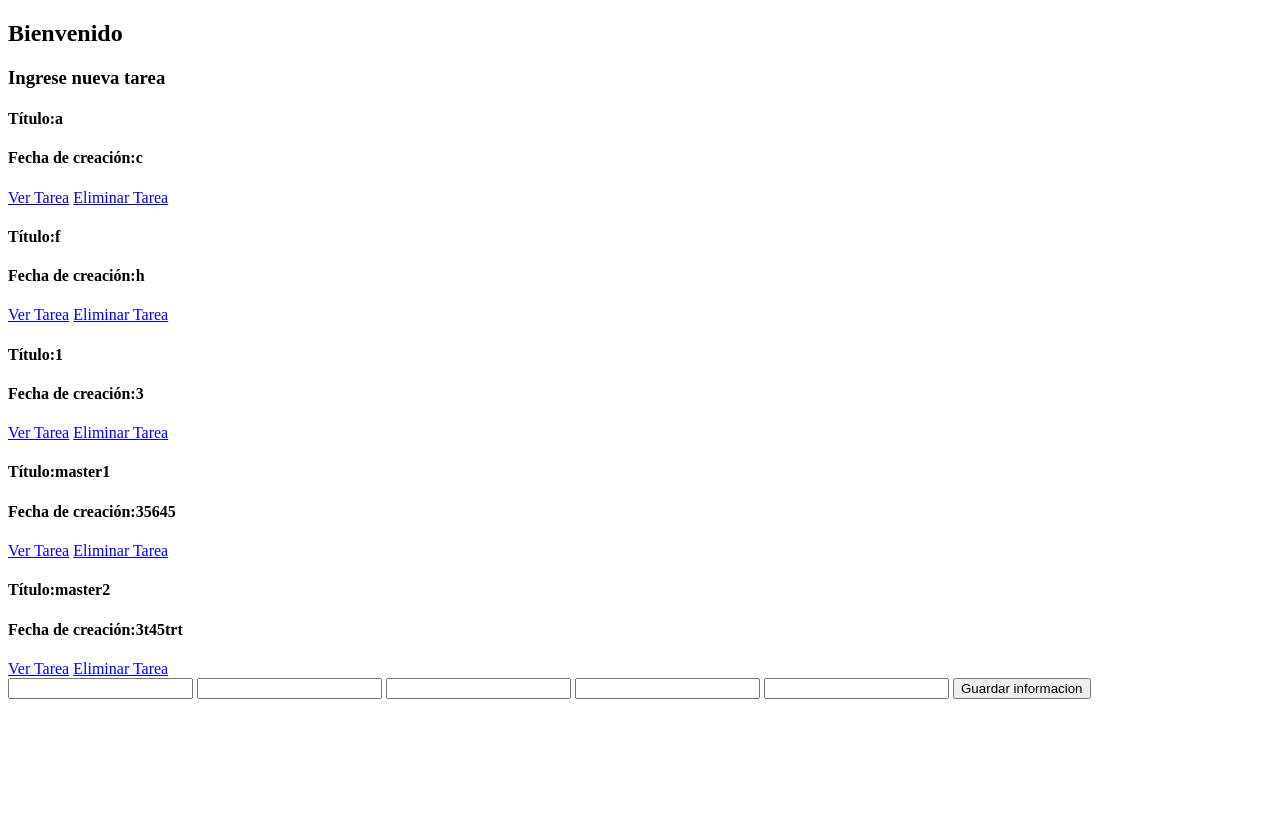
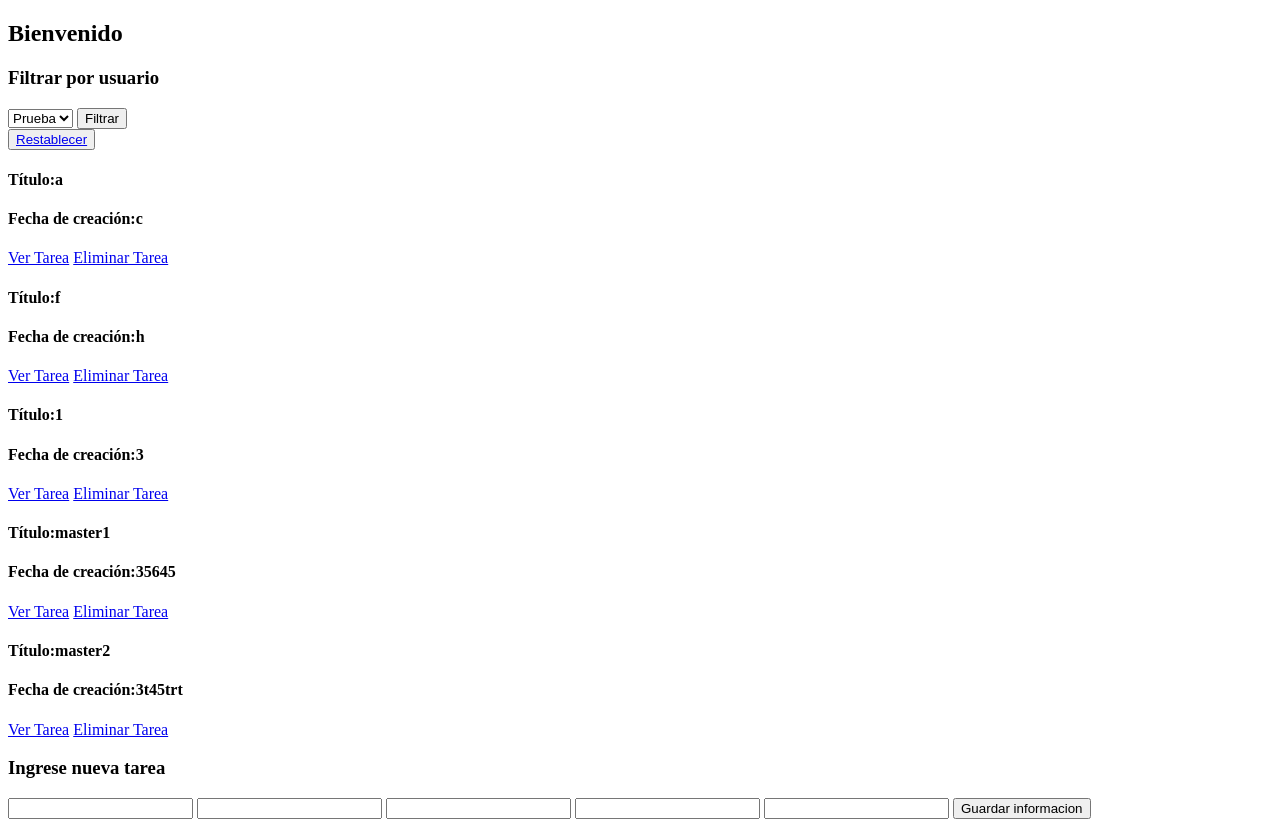
Before and after one commit to PedroAlegria92/ParcialPedroAlegria, a Django app: page /gestion_tareas/Dashboard in a window 1280 px wide. Before the commit the page ends 699 px from the top, so only its background shows below. Run offline with Django 3.2, Linux system fonts and the light colour scheme; data comes from the database, SQL or seed files in the repository; both versions use the stored data as it was after the commit.

Commit message:
Ya filtra, faltan detalles

```diff
--- a/Parcial/gestion_tareas/templates/gestion_tareas/Dashboard.html
+++ b/Parcial/gestion_tareas/templates/gestion_tareas/Dashboard.html
@@ -9,7 +9,15 @@
 
         <h2>Bienvenido</h2>
 
-        <h3>Ingrese nueva tarea</h3>
+        <h3>Filtrar por usuario</h3>
+        <form method="POST" url="{% url 'gestion_tareas:Dashboard' %}">
+        {% csrf_token %}
+            <select name="USUARIO_FILTRAR">
+                <option value="4646Y">Prueba</option>
+            </select>
+            <button type="submit" name="Filtrar">Filtrar</button>
+        </form>
+        <button><a href="{% url 'gestion_tareas:Dashboard' %}">Restablecer</a></button>
 
         {% for Tareas in TareaMODELO %}
         <h4>Título:{{Tareas.Titulo}}</h4>
@@ -19,6 +27,7 @@
         <br>
         {% endfor %}
 
+        <h3>Ingrese nueva tarea</h3>
         <form method="POST" action="{% url 'gestion_tareas:Dashboard' %}">
         {% csrf_token %}
 
@@ -27,7 +36,7 @@
             <input type="Text" name="FechaCTarea">
             <input type="Text" name="FechaETarea">
             <input type="Text" name="UsuarioTarea">
-            <button type="Submit">Guardar informacion</button>
+            <button type="Submit" name="Crear">Guardar informacion</button>
 
         </form>
 
--- a/Parcial/gestion_tareas/views.py
+++ b/Parcial/gestion_tareas/views.py
@@ -35,15 +35,21 @@ def Login(request):
 
 
 def Dashboard(request):
+    USUARIOSinformacion=Tarea.objects.all().order_by('id')
     if request.method=='POST':
-        Titulo=request.POST.get('TituloTarea')
-        Descripcion=request.POST.get('DescripcionTarea')
-        Fecha_de_creacion=request.POST.get('FechaCTarea')
-        Fecha_de_entrega=request.POST.get('FechaETarea')
-        Usuario_designado=request.POST.get('UsuarioTarea')
-        Tarea(Titulo=str(Titulo),Descripcion=str(Descripcion),Fecha_de_creacion=str(Fecha_de_creacion),Fecha_de_entrega=str(Fecha_de_entrega),Usuario_designado=str(Usuario_designado)).save()
+        if 'Crear' in request.POST:
+            Titulo=request.POST.get('TituloTarea')
+            Descripcion=request.POST.get('DescripcionTarea')
+            Fecha_de_creacion=request.POST.get('FechaCTarea')
+            Fecha_de_entrega=request.POST.get('FechaETarea')
+            Usuario_designado=request.POST.get('UsuarioTarea')
+            Tarea(Titulo=str(Titulo),Descripcion=str(Descripcion),Fecha_de_creacion=str(Fecha_de_creacion),Fecha_de_entrega=str(Fecha_de_entrega),Usuario_designado=str(Usuario_designado)).save()
+            USUARIOSinformacion=Tarea.objects.all().order_by('id')
+        elif 'Filtrar' in request.POST:
+            USUARIOfiltrado=request.POST.get('USUARIO_FILTRAR')
+            USUARIOSinformacion=Tarea.objects.filter(Usuario_designado=USUARIOfiltrado)
     return render(request,'gestion_tareas/Dashboard.html',{
-        'TareaMODELO':Tarea.objects.all().order_by('id'),
+        'TareaMODELO':USUARIOSinformacion,
     })
 
 def Detalletareas(request,ind):
```
Also changed, not shown: Parcial/db.sqlite3.
